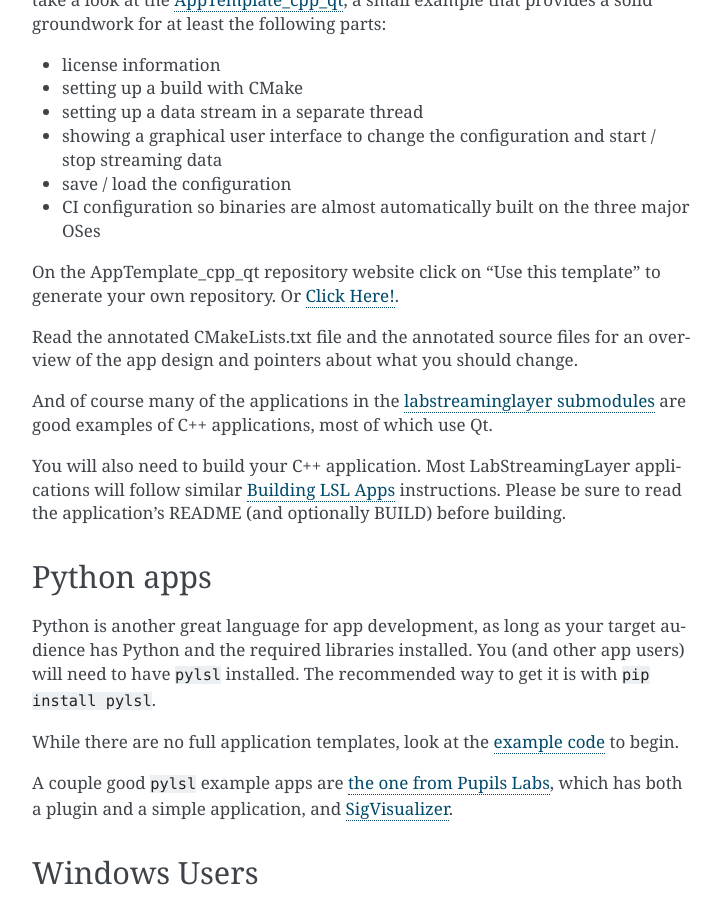
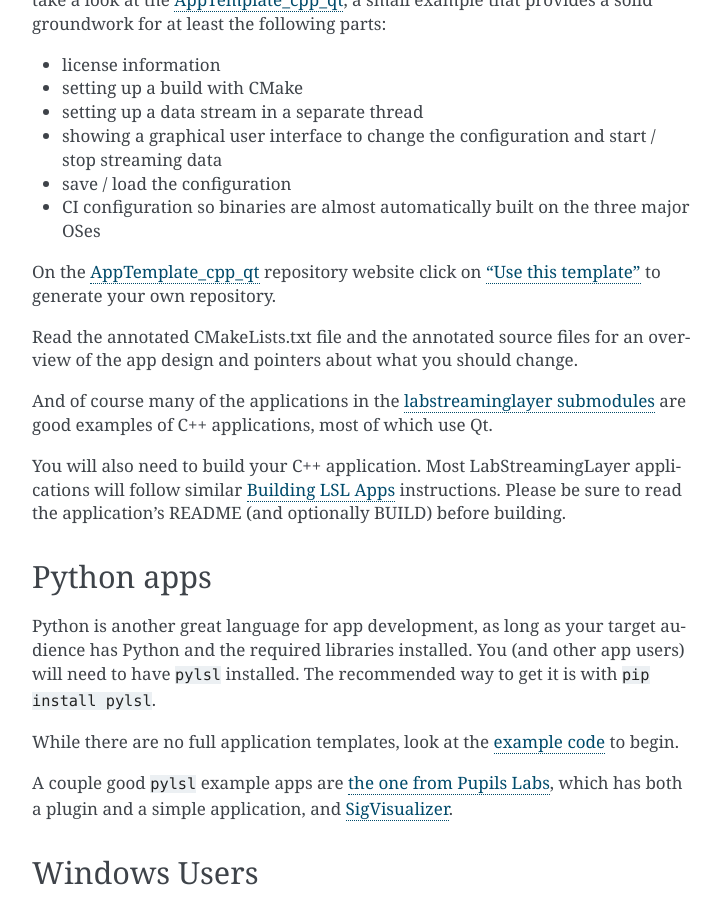
Before and after one commit to sccn/labstreaminglayer, a Sphinx documentation site: the page built from docs/dev/app_dev.rst, in a window 1280 px wide and 900 px high, scrolled down 822 px. Shown: the whole window, without its empty margins (388-1109 px from the left). Built offline with Sphinx 7.4.7, drawn with Linux system fonts in a browser that asks for light colours.

Commit message:
Docs: make links more descriptive

```diff
--- a/docs/dev/app_dev.rst
+++ b/docs/dev/app_dev.rst
@@ -34,7 +34,10 @@
 -  save / load the configuration
 -  CI configuration so binaries are almost automatically built on the three major OSes
 
-On the AppTemplate_cpp_qt repository website click on "Use this template" to generate your own repository. Or `Click Here! <https://github.com/labstreaminglayer/AppTemplate_cpp_qt/generate>`__.
+On the `AppTemplate_cpp_qt <https://github.com/labstreaminglayer/AppTemplate_cpp_qt/>`__
+repository website click on
+`"Use this template" <https://github.com/labstreaminglayer/AppTemplate_cpp_qt/generate>`__
+to generate your own repository.
 
 Read the annotated CMakeLists.txt file and the annotated source files for an overview of the app design and pointers about what you should change.
 
```
